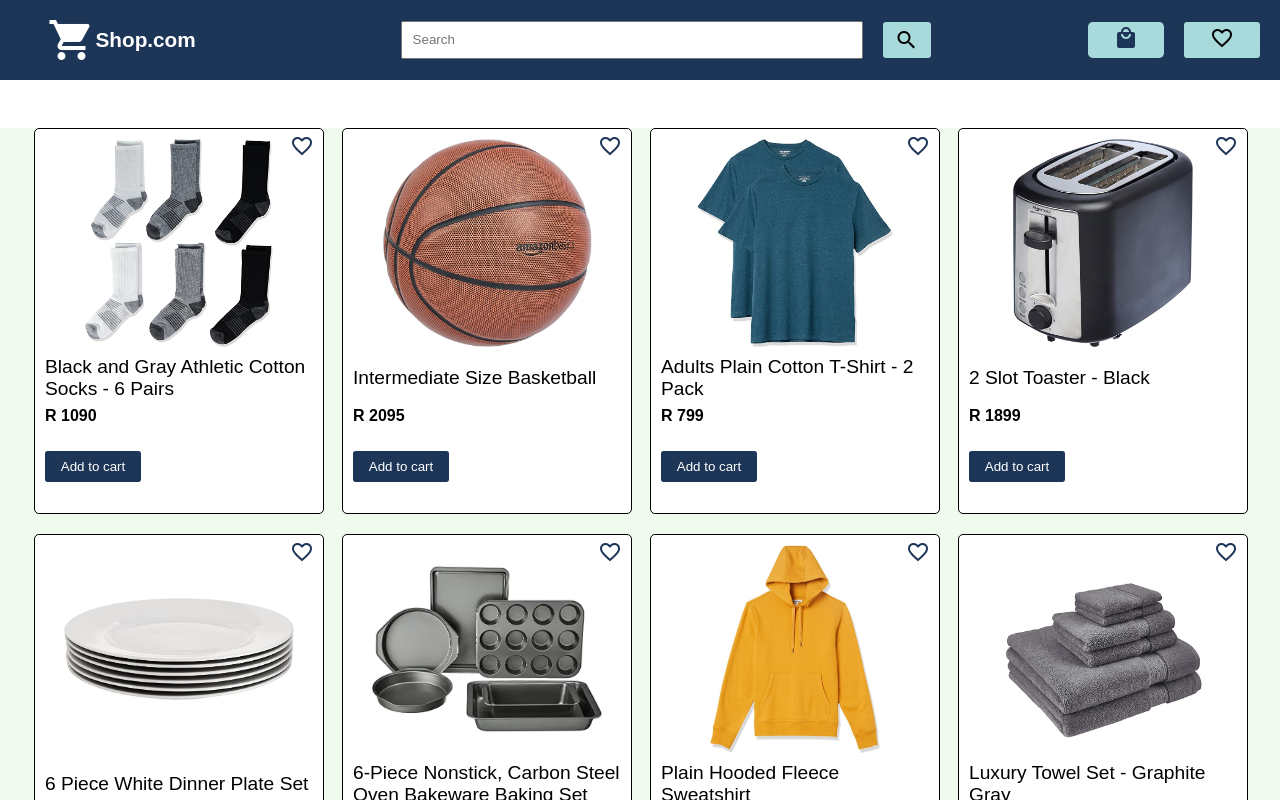
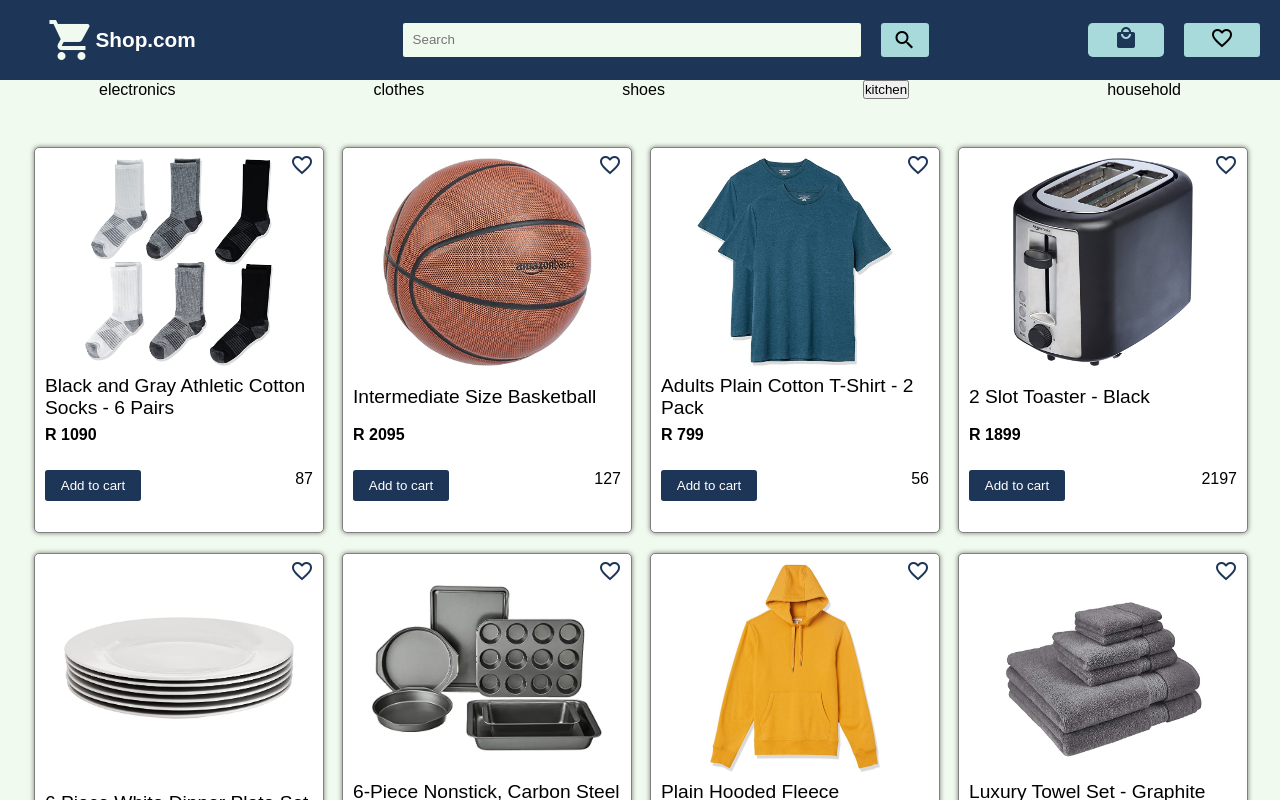
Before and after one commit to LuckySibanda/react-ecommerce-site, a React (Vite) app: page / in a window 1280 px wide. Shown: the top 800 px of the page. Built offline with nearby package versions, Linux system fonts and the light colour scheme.

Commit message:
Implement: product page styling

```diff
--- a/src/App.css
+++ b/src/App.css
@@ -15,6 +15,7 @@
 
 body {
 	height: 100vh;
+	background-color: var(--clr-white-primary);
 }
 
 button {
@@ -39,10 +40,12 @@ header {
 
 .business--logo {
 	font-size: 3rem;
+	color: var(--clr-white-primary);
 }
 
 header > h5 {
 	margin-left: 1rem;
+	color: var(--clr-white-primary);
 }
 
 
@@ -50,6 +53,7 @@ header > h5 {
 	position: absolute;
 	top: 0.0rem;
 	right: 0;
+	overflow-y: auto;
 	width: 35%;
 	height: 100%;
 	color: black;
@@ -117,14 +121,24 @@ header > h5 {
 	overflow-y: auto;
 	width: 35%;
 	height: 100%;
+	/* height: auto; */
 	color: black;
 	background-color: #fff;
-	box-shadow: 10px 10px 500px rgba(0, 0, 0, 100);
+	/* box-shadow: 10px 10px 500px rgba(0, 0, 0, 100); */
 	z-index: 999;
   }
 
 
-
+  .overlay {
+	position: absolute;
+	top: 0;
+	left: 0;
+	width: 100%;
+	height: 100%;
+	background: rgba(0, 0, 0, 0.5); /* Semi-transparent black overlay */
+	z-index: 99; /* Ensure the overlay is on top of other elements */
+	/* display: none; Initially hidden */
+  }
 
 @media (max-width: 500px) {
 	.cart {
@@ -247,12 +261,17 @@ form {
 
 	width: 50%;
 	font-size: 16px;
+
 }
 
 .search--product--input {
 	width: 70%;
 	height: 2.5em;
 	padding-left: 10px;
+	border: none;
+	border-radius: 2px;
+	background-color: var(--clr-white-primary);
+
 }
 
 /* .search--button {
@@ -273,7 +292,7 @@ form {
 
 .search--button {
 	width: 3rem;
-	height: 2.3rem;
+	height: 2.1rem;
 	margin-left: 20px;
 	display: flex;
 	align-items: center;
@@ -296,7 +315,7 @@ form {
 
 .toggle--buttons > button {
 	width: 7rem;
-	height: 2.3rem;
+	height: 2.1rem;
 	margin-right: 20px;
 }
 
@@ -320,6 +339,24 @@ form {
 }
 
 
+
+
+
+.category--container {
+	display: flex;
+	flex-direction: row;
+	align-items: center;
+	justify-content: space-around;
+	cursor: pointer;
+}
+
+
+
+
+
+
+
+
 .product--grid {
 	background-color: var(--clr-white-primary);
 	/* position: relative; */
@@ -330,6 +367,13 @@ form {
 	justify-content: center;
 	align-items: center;
 	margin: 3rem auto;
+}
+
+
+
+
+.end--search--button {
+	margin: 0.5rem;
 }
 
 
@@ -347,8 +391,9 @@ form {
 	width: 100%;
 	height: 24em;
 
-	border: 1px solid black;
+	border: 1px solid grey;
 	border-radius: 5px;
+	box-shadow: 0 0 5px rgba(0, 0, 0, 0.5);
 }
 
 .product--image--container {
@@ -356,6 +401,7 @@ form {
 	margin: 10px auto;
 	width: 100%;
 	height: 13em;
+	cursor: pointer;
 }
 
 .product--image {
@@ -364,6 +410,7 @@ form {
 	height: auto;
 	object-fit: contain;
 	margin: 0 auto;
+	cursor: pointer;
 }
 
 .product--information {
@@ -380,6 +427,7 @@ form {
 	display: flex;
 	align-items: center;
 	height: 2em;
+	cursor: pointer;
 }
 
 .product--price {
@@ -402,6 +450,7 @@ form {
 	border-radius: 0.2em;
 	width: 6rem;
 	padding: 0.5rem;
+	cursor: pointer;
 }
 
 .addtowishlist {
@@ -416,15 +465,16 @@ form {
 	border-radius: 0.2em;
 	width: 2rem;
 	margin: auto 0;
+	cursor: pointer;
 	/* padding: 0.5rem; */
 }
 
 .wishlist-icon {
-	transition: 0.5s;
+	transition: 0.6s;
 }
 
 .wishlist-icon:active {
-	background-color: var(--clr-cherry-red);
+	color: var(--clr-cherry-red);
 }
 
 
@@ -454,53 +504,75 @@ form {
 	}
 }
 
+
+
+
 .product--page {
 	position: absolute;
 	top: 1rem;
 	bottom: 0;
 	left: 0;
 	right: 0;
-	overflow-y: auto;
-	padding: 0.5rem;
+	/* overflow-y: auto; */
+	padding: 1rem;
 	/* width: 35%; */
 	height: 100%;
 	color: black;
 	background-color: #fff;
-	box-shadow: 10px 10px 500px rgba(0, 0, 0, 100);
+	/* box-shadow: 10px 10px 500px rgba(0, 0, 0, 100); */
 	z-index: 999;
 
 	display: flex;
 	flex-direction: column;
 }
 
-.product--head {
+.product--page--head {
 	display: flex;
 	flex-direction: row;
+
+	/* margin: 0 auto; */
+	width: auto;
+	align-items: center;
+	padding: 0.5rem 8rem;
 	justify-content: space-between;
-	align-items: center;
-	height: 2rem;
-	margin-bottom: 2rem;
 }
 
-.product--specifics {
+.product--page--body {
 	display: flex;
 	flex-direction: row;
-	height: 70%;
+	justify-content: center;
+	margin: 2rem auto;
+	width: 100%;
+	height: auto;
+}
+
+.product--page--image--container {
+	width: 30%;
+	/* height: 60%; */
+}
+
+.product--page--image--container > img {
+	width: 100%;
+	object-fit: contain;
 }
 
 .product--page--information {
 	display: flex;
 	flex-direction: column;
 	justify-content: space-evenly;
+	width: 50%;
+	/* margin: 0 auto; */
+	margin-left: 1rem;
 }
 
-.prod--image--container {
-	display: flex;
-	margin: auto;
-	width: 50%;
+.product--page--name {
+	font-size: 2rem;
 }
 
-.prod--image--container > img {
-	object-fit: contain;
-	width: 100%;
+.product--page--information > p {
+	font-size: 1rem;
 }
+
+.product--page--price {
+	font-size: 1.5rem;
+}
--- a/src/App.jsx
+++ b/src/App.jsx
@@ -4,7 +4,7 @@ import { products } from "./products"
 import Header from "./componets/Header"
 import SearchResults from "./SearchedItems"
 import ProductPage from "./componets/Product-page"
-// import Cart from "./componets/Cart"
+import Categories from "./componets/Categories"
 
 export default function App() {
 
@@ -135,12 +135,18 @@ export default function App() {
             name={item.name}
             image={item.image}
             priceCents={item.priceCents}
+
+            ratingCount={item.rating.count}
+            // ratingStars={`./rating-${item.rating.stars} * 10.png`}
             // passes the 2 add functions as props to each product card
             handleClick={addToCart}
             wishlistClick={addToWishlist}
             handleProductClick={showProd}
             />
     ))
+
+    // console.log(`./rating-${productsData.rating.stars *  10}.png`)
+    // console.log(productsData.rating)
 
 
 
@@ -193,10 +199,16 @@ export default function App() {
         let searchItems = []
         productsData.map(item => {
             if(item.keywords.includes(searchValue.productSearch)) {
+            // if(item.keywords.includes('kitchen')) {
                 searchItems.push(item)
                 setSearchResult(searchItems)
 
             }
+
+            // else if(kitchen ) {
+            //     searchItems.push(item)
+            //     setSearchResult(searchItems)
+            // }
         })
 
         if (searchItems.length === 0) {
@@ -227,8 +239,6 @@ export default function App() {
         />
     ))
 
-
-
     // finally the return, puts everything on the page
     return (
         <main>
@@ -244,6 +254,9 @@ export default function App() {
                 searchSubmit={formSubmit}
                 />
 
+            <Categories
+            handleClick={formSubmit}
+            />
 
 
 
@@ -261,15 +274,21 @@ export default function App() {
             )}
 
 
-            {submitted === true ?
-            <div className="product--grid">
-                <button onClick={()=>setSubmitted(false)}>End Search</button>
-                {searchGrid}
-            </div>
-            :
-            <section className="product--grid">
-                {productGrid}
-            </section>}
+            {submitted === true ? (
+                <>
+                    <button className="close--button end--search--button" onClick={()=>setSubmitted(false)}>
+                        <span className="material-icons">close</span>
+                    </button>
+                    <div className="product--grid">
+
+                        {searchGrid}
+                    </div>
+                </>
+            ) : (
+                <section className="product--grid">
+                    {productGrid}
+                </section>
+            )}
 
 
 
--- /dev/null
+++ b/src/componets/Categories.jsx
@@ -0,0 +1,28 @@
+import React from "react";
+import PropTypes from "prop-types";
+
+export default function Categories(props) {
+
+    const kitchen = "kitchen"
+
+    return (
+        <section className="category--container">
+            <div>electronics</div>
+            <div>clothes</div>
+            <div>shoes</div>
+            <button onClick={props.handleClick}>kitchen</button>
+            <div>household</div>
+        </section>
+    )
+}
+
+Categories.propTypes = {
+    handleClick: PropTypes.func.isRequired,
+};
+
+// electronics
+// household
+// shoes / sneakers
+// clothes
+// kitchen
+// hardware
--- a/src/componets/Header.jsx
+++ b/src/componets/Header.jsx
@@ -61,6 +61,8 @@ export default function Header(props) {
       {/* FOR THESE 2 THE BEST THING WOULD BE A A WHOLE BOX THAT COVERS MOST OF THE PAGE BUT MUST LEAVING OUT A CHUNK SO YOU CAN STILL SEE THE MAIN PAGE, BOX SHADOW AND Z-INDEX WILL HELP*/}
 
       {toShowWishlist && (
+		<>
+		<div className="overlay" onClick={showWishlist}></div>
         <div className="wishlist">
           <div className="wishlist--header">
             <h3>Wishlist</h3>
@@ -83,6 +85,7 @@ export default function Header(props) {
             ))}
           </div>
         </div>
+		</>
       )}
 
       {/* FOR CART */}
@@ -93,6 +96,8 @@ export default function Header(props) {
                 </div>} */}
 
       {toShowCart && (
+		<>
+		<div className="overlay" onClick={showCart}></div>
         <div className="cart">
           <div className="cart--header">
             <div className="cart--header--text">Cart</div>
@@ -135,6 +140,7 @@ export default function Header(props) {
             <button className="checkout--button">Checkout</button>
           </div>
         </div>
+		</>
       )}
     </header>
   );
--- a/src/componets/Main-products.jsx
+++ b/src/componets/Main-products.jsx
@@ -11,7 +11,7 @@ export default function MainBody(props) {
 
                 <img className="product--image"
                     onClick={() =>
-                        props.handleProductClick}
+                        props.handleProductClick(props.name, props.image, props.priceCents, props.id)}
                     src={props.image}
                     alt="Image of product"/>
             </div>
@@ -48,6 +48,16 @@ export default function MainBody(props) {
                     favorite_border
                     </span>
                 </button>
+
+
+                <div>
+                    <div>
+                        {props.ratingCount}
+                    </div>
+                    <div>
+                        {/* <img src={props.ratingStars} alt="stars rating" /> */}
+                    </div>
+                </div>
             </div>
 
 
@@ -65,4 +75,7 @@ MainBody.propTypes = {
     name: PropTypes.string.isRequired,
     image: PropTypes.string.isRequired,
     priceCents: PropTypes.number.isRequired,
+
+    ratingCount: PropTypes.number.isRequired,
+    // ratingStars: PropTypes.string.isRequired,
 };
```
Also changed, not shown: src/SearchedItems.jsx (+6 -6 lines), src/componets/Product-page.jsx (+30 -15 lines).
